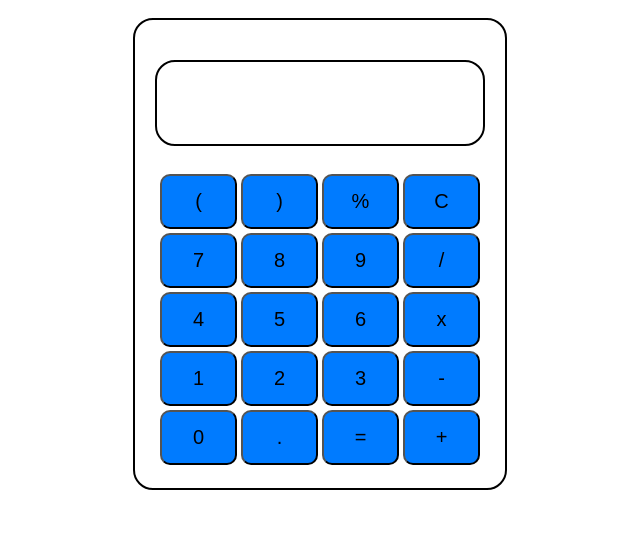
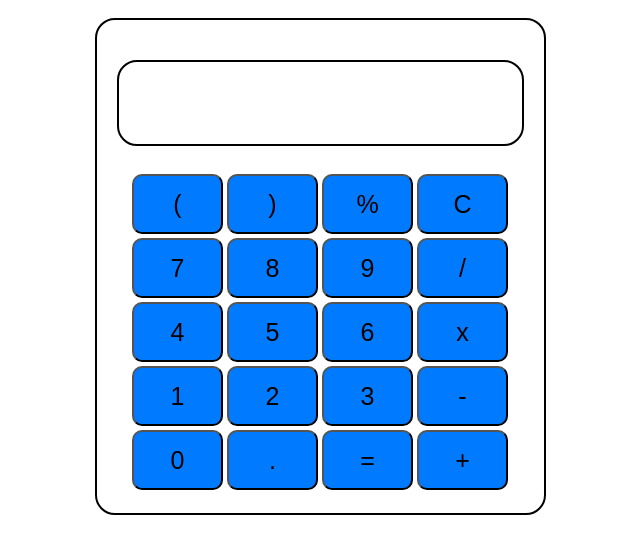
Before and after one commit to taslimansari/calculator, a plain HTML site: page index.html in a window 1280 px wide. Shown: the part 67-620 px from the top of the page, without its empty margins (320-960 px from the left). Drawn offline with Linux system fonts and the light colour scheme.

Commit message:
Update style.css

```diff
--- a/style.css
+++ b/style.css
@@ -23,7 +23,7 @@ table{
 }
 
 input{
-    font-size: 25px;
+    font-size: 31px;
     margin-top: 20px;
     margin-bottom: 25px;
     border: 2px solid black;
@@ -32,9 +32,9 @@ input{
 }
 
 button{
-    font-size: 20px;
+    font-size: 25px;
     background-color: #007bff;
-    width: 77px;
-    height: 55px;
+    width: 91px;
+    height: 60px;
     border-radius: 10px;
 }
```
